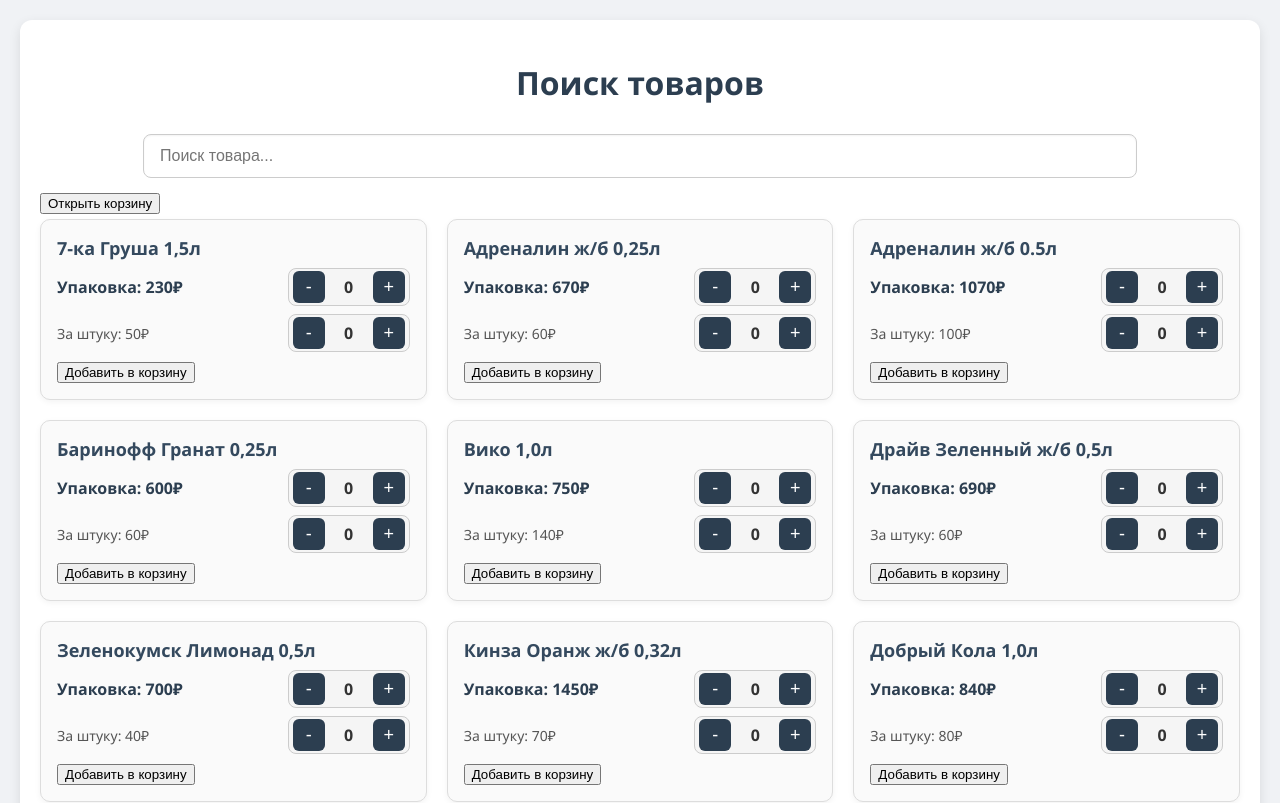
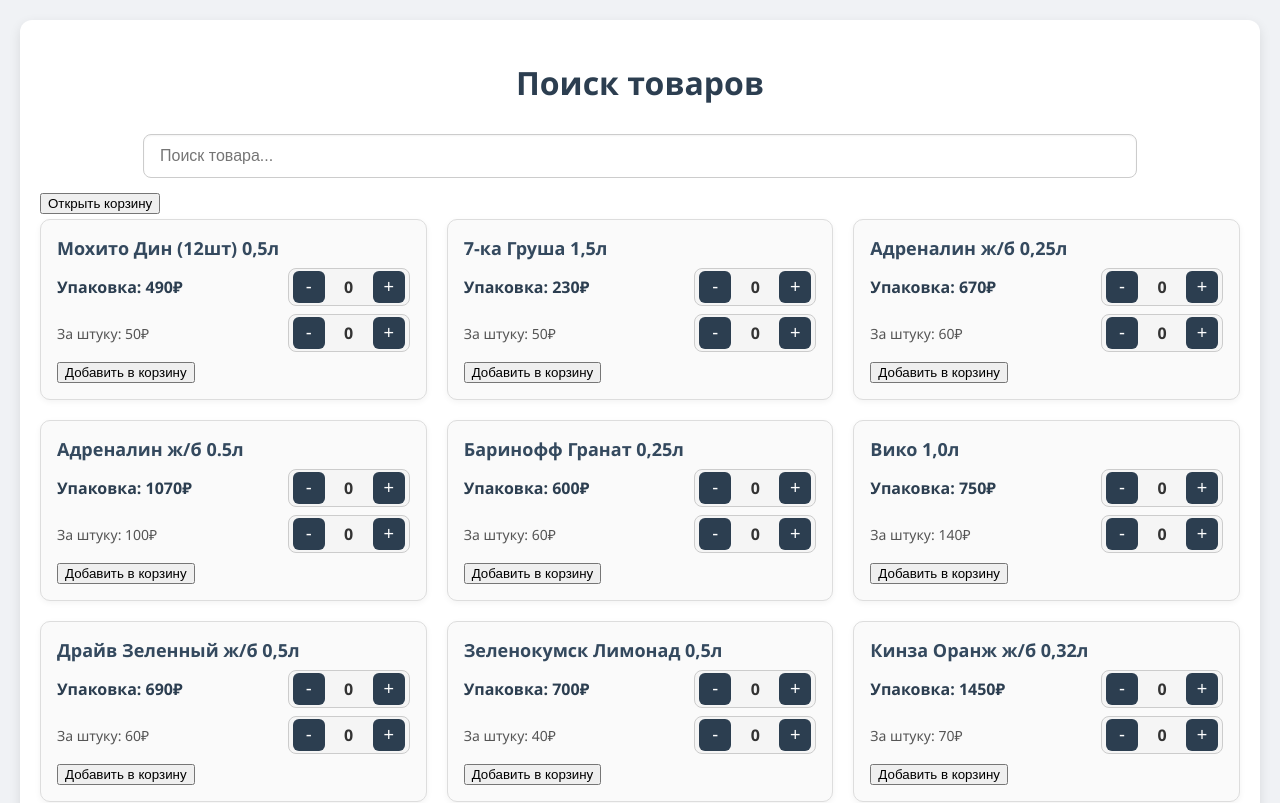
Before and after one commit to Yakub-cyber/toodospisock, a React (Vite) app: page / in a window 1280 px wide. Shown: the top 803 px of the page. Built offline with nearby package versions, Linux system fonts and the light colour scheme.

Commit message:
add data asortiment

```diff
--- a/src/App.jsx
+++ b/src/App.jsx
@@ -11,6 +11,7 @@
 	const { addItemToCart } = useCart()
 
 	const data1 = [
+		{ name: 'Мохито Дин (12шт) 0,5л', price: 490 },
 		{ name: '7-ка Груша 1,5л', price: 230 },
 		{ name: 'Адреналин ж/б 0,25л', price: 670 },
 		{ name: 'Адреналин ж/б 0.5л', price: 1070 },
@@ -186,6 +187,7 @@
 	]
 
 	const date2 = [
+		{ name: 'Мохито Дин (12шт) 0,5л', price: 50 },
 		{ name: '7-ка Груша 1,5л', price: 50 },
 		{ name: 'Адреналин ж/б 0,25л', price: 60 },
 		{ name: 'Адреналин ж/б 0.5л', price: 100 },
@@ -271,7 +273,7 @@
 		{ name: 'Ачалуки 1,5л', price: 40 },
 		{ name: 'Рич Апельсин Стекло (12шт) 0,2л', price: 50 },
 		{ name: 'Рич Вишня Стекло (12шт) 0,2л', price: 90 },
-		{ name: 'Кола Стекло 0,33л (15)', price: 90 },
+		{ name: 'Кола Стекло 0,33л (15)', price: 80 },
 		{ name: 'Кинза Кола ж/б 0,32л', price: 70 },
 		{ name: 'Кинза Лемон ж/б 0,32л', price: 70 },
 		{ name: 'Торнадо ж/б 0,45л', price: 70 },
@@ -292,7 +294,7 @@
 		{ name: 'Палпи Тропик 0,9л', price: 50 },
 		{ name: 'Кола 1,5л', price: 70 },
 		{ name: 'Драгон Желтый ж/б 0,45л', price: 70 },
-		{ name: 'Мохито Драгон 0,9л', price: 80 },
+		{ name: 'Мохито Драгон 0,9л', price: 60 },
 		{ name: 'Натахтари Саперави 1,0л', price: 120 },
 		{ name: 'Монстер Красный 0,5л', price: 80 },
 		{ name: 'Вкусно Сок Персик 1,0л', price: 60 },
```
